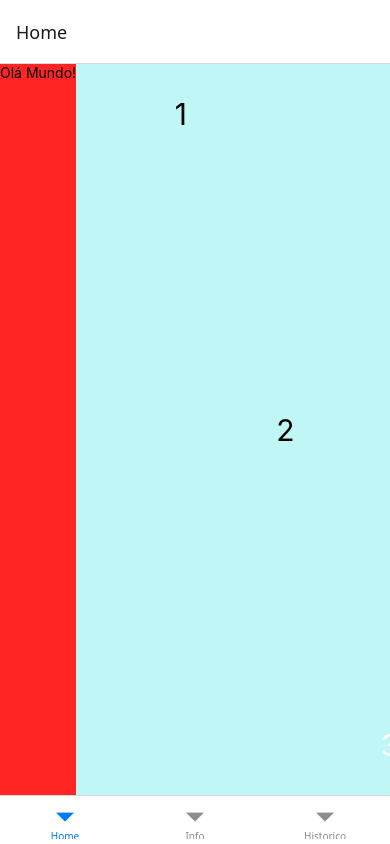
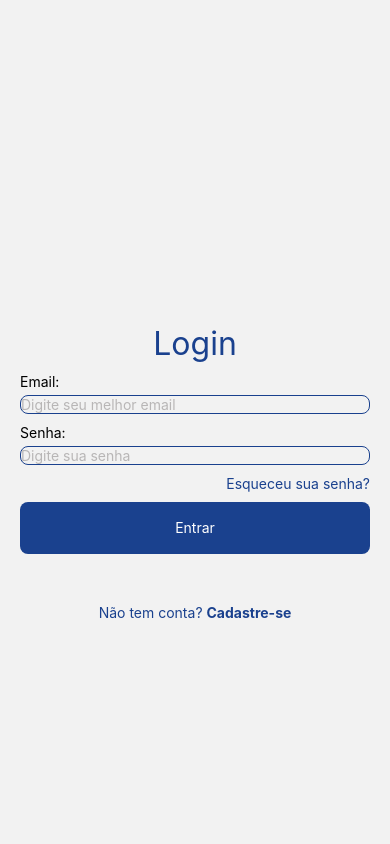
Before and after one commit to RobsonRsilva/SSinnova, a React Native app: screen / in a window 390 px wide. Built offline with nearby package versions, Linux system fonts and the light colour scheme; some icons are missing.

Commit message:
Aula 19-06-2026

```diff
--- a/App.jsx
+++ b/App.jsx
@@ -11,7 +11,7 @@ function App() {
   return (
     <SafeAreaProvider>
       <NavigationContainer>
-        <Stack.Navigator initialRouteName='Routes'>
+        <Stack.Navigator initialRouteName='Login'>
           <Stack.Screen options={{headerShown: false}} name="Routes" component={Routes} />
           <Stack.Screen options={{headerShown: false}} name="Home" component={HomeScreen} />
           <Stack.Screen options={{headerShown: false}} name="Login" component={LoginScreen} />
--- a/src/routes/Routes.jsx
+++ b/src/routes/Routes.jsx
@@ -2,12 +2,27 @@ import { createBottomTabNavigator } from "@react-navigation/bottom-tabs";
 import HomeScreen from "../screens/HomeScreen";
 import InfoScreen from "../screens/InfoScreen";
 import HistoricoScreen from "../screens/HistoricoScreen";
-
+import Ionicons from "@react-native-vector-icons/ionicons/static";
 const Tab = createBottomTabNavigator();
 function Routes() {
     return (
-        <Tab.Navigator>
-            <Tab.Screen name="Home" component={HomeScreen} />
+        <Tab.Navigator screenOptions={({ route }) => ({
+            tabBarIcon: ({ size, color }) => {
+                let icone_nome;
+                if (route.name === 'Home') {
+                    icone_nome = 'home';
+                } else if (route.name === 'Info') {
+                    icone_nome = 'information-circle';
+                } else if (route.name === 'Historico') {
+                    icone_nome = 'analytics';
+                }
+              return <Ionicons name={icone_nome} size={size} color={color} />
+            },
+            tabBarStyle: { backgroundColor: '#1D439B' },
+            tabBarActiveTintColor: '#7a9cf3',
+            tabBarInactiveTintColor: '#FFF'
+        })}>
+            <Tab.Screen options={{headerStyle: {backgroundColor: '#1D439B'}, headerTintColor : '#FFF' }} name="Home" component={HomeScreen} />
             <Tab.Screen name="Info" component={InfoScreen} />
             <Tab.Screen name="Historico" component={HistoricoScreen} />
         </Tab.Navigator>
--- a/src/screens/HistoricoScreen.jsx
+++ b/src/screens/HistoricoScreen.jsx
@@ -1,12 +1,15 @@
-import { View, Text } from "react-native";
+import { View, Text, ImageBackground } from "react-native";
+import imgBG from '../../res/img/ssinnova-bg-app.png';
 
 function HistoricoScreen() {
     return (
-        <View>
-            <Text>
-                Página Histórico
-            </Text>
-        </View>
+        <ImageBackground style={{ flex: 1 }} source={imgBG} resizeMode="cover">
+            <View>
+                <Text>
+                    Página Histórico
+                </Text>
+            </View>
+        </ImageBackground>
     );
 }
 export default HistoricoScreen;
--- a/src/screens/HomeScreen.jsx
+++ b/src/screens/HomeScreen.jsx
@@ -1,21 +1,15 @@
-import { StyleSheet, Text, View } from "react-native";
+import { StyleSheet, Text, View, ImageBackground} from "react-native";
+import imgBG from '../../res/img/ssinnova-bg-app.png';
 
 function HomeScreen({navigation}) {
     return (
-        <View style={styles.container}>
-            <View style={styles.titulo}>
-                <Text>Olá Mundo!</Text>
-            </View>
-            <View style={[styles.quadrado, styles.amarelo]}>
-                <Text style={styles.fonteMedia}>1</Text>
-            </View>
-            <View style={[styles.quadrado, styles.rosa]}>
-                <Text style={styles.fonteMedia}>2</Text>
-            </View>
-            <View style={[styles.quadrado, styles.preto]}>
-                <Text style={[styles.textoBranco, styles.fonteMedia]}>3</Text>
-            </View>
-        </View>
+       <ImageBackground style={{flex: 1}} source={imgBG} resizeMode="cover">
+               <View>
+                   <Text>
+                       Página Histórico
+                   </Text>
+               </View>
+        </ImageBackground>
     );
 }
 export default HomeScreen;
--- a/src/screens/InfoScreen.jsx
+++ b/src/screens/InfoScreen.jsx
@@ -1,6 +1,5 @@
 import { View, Text, ImageBackground } from "react-native";
-
-import imgBG from '../../res/img/ssinnova-bg-app.png'
+import imgBG from '../../res/img/ssinnova-bg-app.png';
 
 function InfoScreen() {
     return (
--- a/src/screens/LoginScreen.jsx
+++ b/src/screens/LoginScreen.jsx
@@ -17,7 +17,10 @@ function LoginScreen({ navigation }) {
      });
      let dadosUsuario = await response.json();
      if(dadosUsuario.status){
-     Alert.alert('Sucesso!');
+     navigation.replace('Routes', {
+     screen: 'Home',
+     params: {dadosUsuario},
+     });
      }else{
         Alert.alert('Erro');
      }
```
